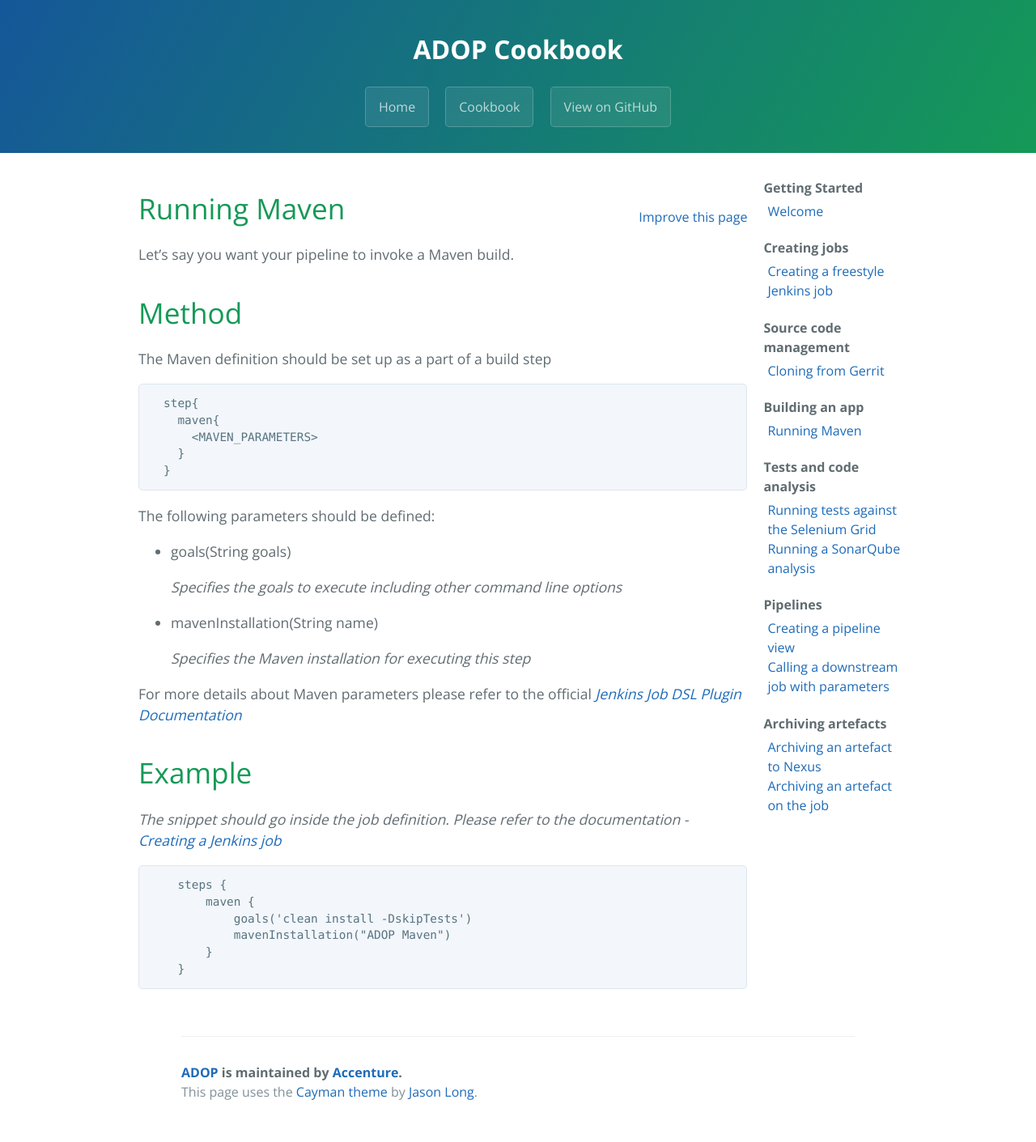
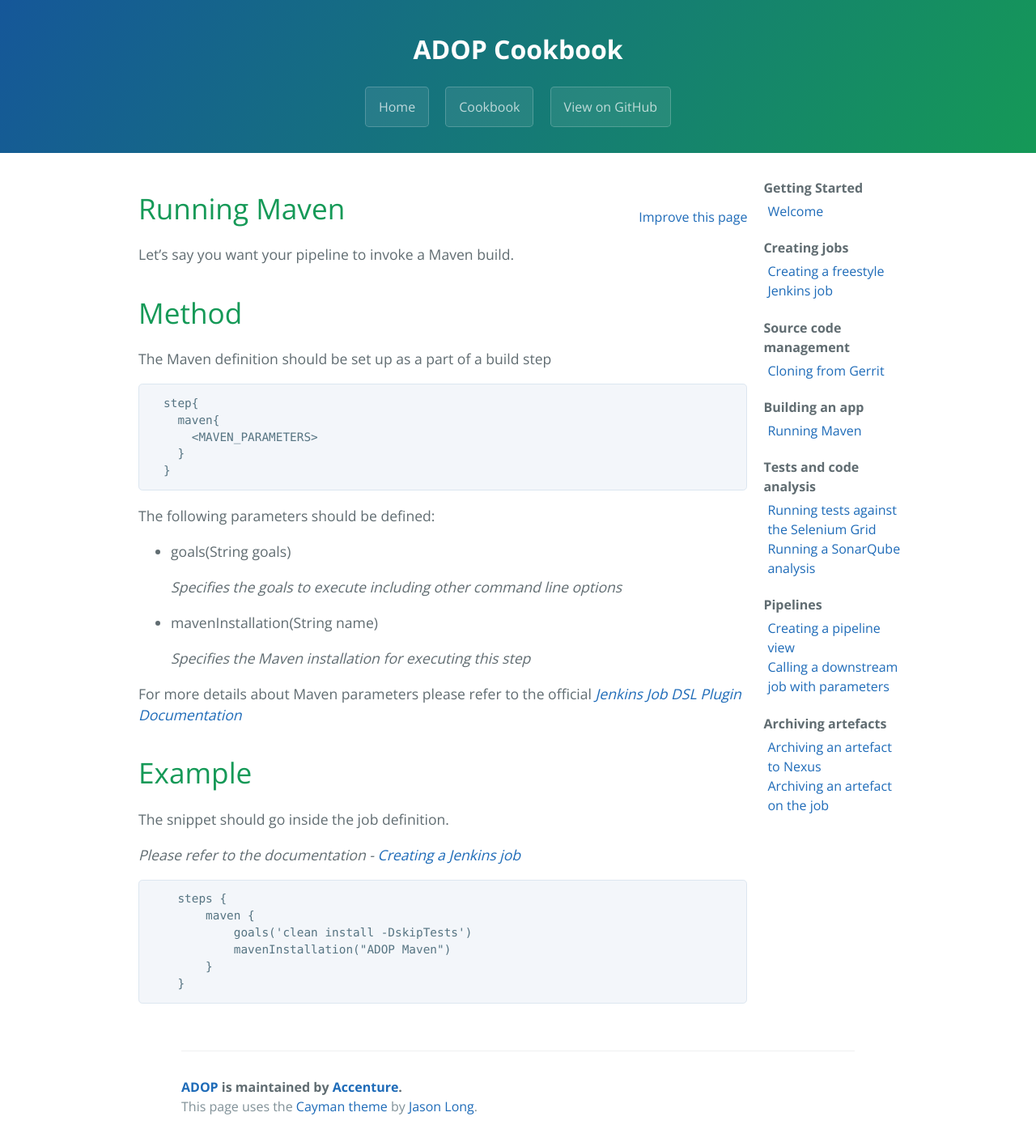
Before and after one commit to alexeymhv/adop-cartridges-cookbook, a Jekyll site: the page built from _docs/recipes/running-maven.md, in a window 1280 px wide. Shown: the whole page at 81% size. Built offline with Jekyll 4.4.1, drawn with Linux system fonts in a browser that asks for light colours.

````diff
--- a/_docs/recipes/running-maven.md
+++ b/_docs/recipes/running-maven.md
@@ -32,7 +32,9 @@ For more details about Maven parameters please refer to the official _[Jenkins J
 
 # Example
 
-_The snippet should go inside the job definition. Please refer to the documentation - [Creating a Jenkins job](https://mibzzz.github.io/adop-cartridges-cookbook/docs/recipes/creating-a-job/)_
+The snippet should go inside the job definition.
+
+_Please refer to the documentation - [Creating a Jenkins job](https://mibzzz.github.io/adop-cartridges-cookbook/docs/recipes/creating-a-job/)_
 
 ```
     steps {
````
